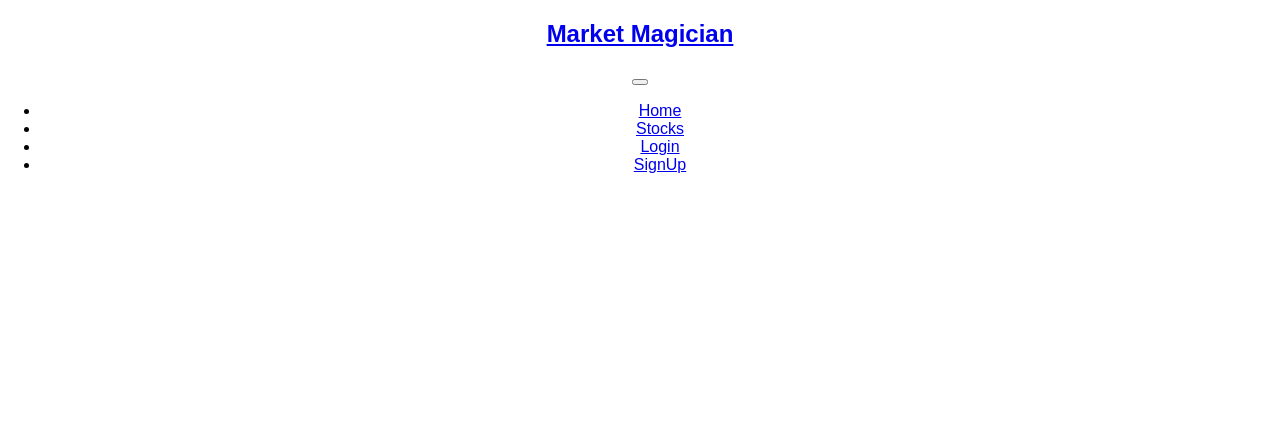
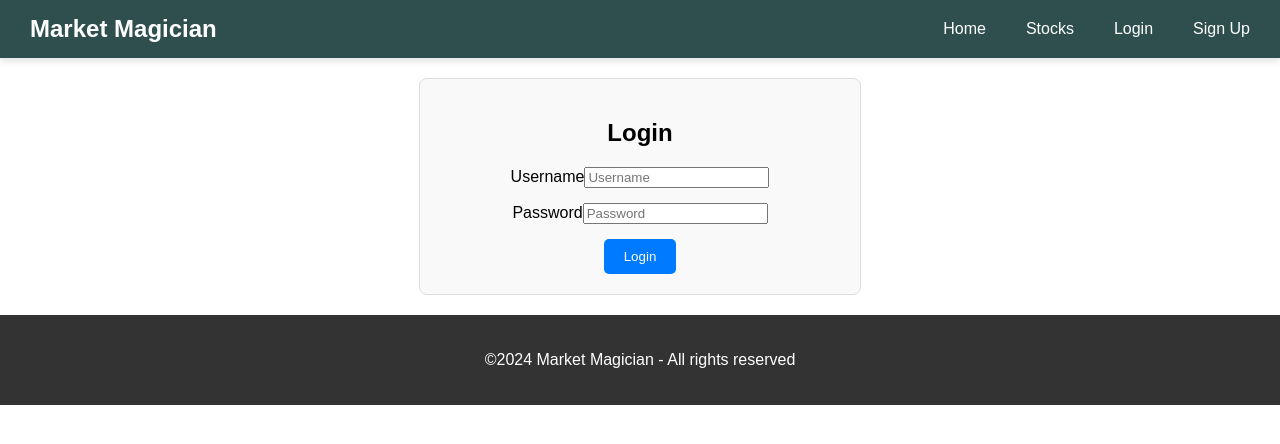
Before and after one commit to htmw/2024-TeamD, a React (Create React App) app in the folder market_magician_dev/frontend/: page /login in a window 1280 px wide. Shown: the top 444 px of the page. Built offline with nearby package versions, Linux system fonts and the light colour scheme.

Commit message:
fourth commit

```diff
--- a/market_magician_dev/frontend/package.json
+++ b/market_magician_dev/frontend/package.json
@@ -17,6 +17,7 @@
     "react-strap": "^0.0.1",
     "reactstrap": "^9.2.3",
     "redux": "^5.0.1",
+    "redux-logger": "^3.0.6",
     "web-vitals": "^2.1.4"
   },
   "scripts": {
--- a/market_magician_dev/frontend/src/App.css
+++ b/market_magician_dev/frontend/src/App.css
@@ -9,19 +9,81 @@ body {
 }
 
 .header {
-  background-color: #333;
+  background-color: #2F4F4F;
   color: white;
-  padding: 20px;
+  padding: 15px 30px;
   display: flex;
   justify-content: space-between;
   align-items: center;
+  box-shadow: 0 4px 6px rgba(0, 0, 0, 0.1);
+}
+
+.header .navbar-brand {
+  font-size: 24px;
+  font-weight: bold;
+  color: white;
+  text-decoration: none;
+}
+
+.nav {
+  display: flex;
+  gap: 20px;
 }
 
 .nav a {
-  margin-left: 20px;
   color: white;
   text-decoration: none;
+  font-size: 16px;
+  transition: color 0.3s ease;
 }
+
+.nav a:hover {
+  color: #ccc;
+}
+
+
+.navbar-toggler {
+  display: none;
+  background-color: white;
+  border: none;
+  color: #007bff;
+  font-size: 24px;
+  cursor: pointer;
+}
+
+.nav-link {
+  color: white;
+  text-decoration: none;
+  font-size: 16px;
+  margin-left: 20px;
+}
+
+
+@media (max-width: 768px) {
+  .header {
+    flex-direction: column;
+    align-items: flex-start;
+  }
+
+  .nav {
+    display: none;
+    flex-direction: column;
+    gap: 10px;
+    width: 100%;
+    margin-top: 10px;
+  }
+
+  .nav.show {
+    display: flex;
+  }
+
+  .navbar-toggler {
+    display: block;
+    align-self: flex-end;
+    margin-bottom: 10px;
+  }
+}
+
 
 .main-section {
   padding: 50px;
@@ -45,7 +107,6 @@ body {
   margin-bottom: 20px;
 }
 
-
 .specific-stock-info {
   background-color: #fff;
   padding: 40px;
@@ -63,6 +124,50 @@ body {
   border: 1px solid #ddd;
 }
 
+.learn-more-btn {
+  background-color: #007BFF;
+  color: white;
+  border: none;
+  padding: 12px 24px;
+  font-size: 16px;
+  border-radius: 5px;
+  transition: background-color 0.3s ease;
+}
+
+.learn-more-btn:hover {
+  background-color: #0056b3;
+}
+
+.login-form {
+  max-width: 400px;
+  margin: 20px auto;
+  padding: 20px;
+  border: 1px solid #ddd;
+  border-radius: 8px;
+  background-color: #f9f9f9;
+}
+
+.login-form h2 {
+  margin-bottom: 20px;
+}
+
+.form-group {
+  margin-bottom: 15px;
+}
+
+.btn-primary {
+  background-color: #007bff;
+  color: white;
+  border: none;
+  padding: 10px 20px;
+  cursor: pointer;
+  border-radius: 5px;
+}
+
+.btn-primary:hover {
+  background-color: #0056b3;
+}
+
 .footer {
   background-color: #333;
   color: white;
--- a/market_magician_dev/frontend/src/App.js
+++ b/market_magician_dev/frontend/src/App.js
@@ -1,15 +1,12 @@
-import React from "react";
-import { BrowserRouter, Routes, Route, Link } from "react-router-dom";
-import Header from "./components/Header";
-import StockInfo from "./components/StockInfo";
-import SpecificStockInfo from "./components/SpecificStockInfo";
-import Footer from "./components/Footer";
-import Stocks from "./components/Stocks";
-import Home from "./components/Home";
-import Login from "./components/Login";
-import SignUp from "./components/SignUp";
+import React from 'react';
+import { Routes, Route } from 'react-router-dom';
+import Header from './components/Header';
+import Home from './components/Home';
+import Stocks from './components/Stocks';
+import Login from './components/Login';
+import SignUp from './components/SignUp';
+import Footer from './components/Footer';
 import './App.css';
-
 
 function App() {
   return (
@@ -17,10 +14,11 @@ function App() {
       <Header />
       <Routes>
         <Route path="/" element={<Home />} />
-        <Route path="/components/Stocks" element={<Stocks />} />
-        <Route path="/components/Login" element={<Login />} />
-        <Route path="/components/SignUp" element={<SignUp />} />
+        <Route path="/stocks" element={<Stocks />} />
+        <Route path="/login" element={<Login />} />
+        <Route path="/signup" element={<SignUp />} />
       </Routes>
+      <Footer />
     </div>
   );
 }
--- a/market_magician_dev/frontend/src/components/Header.js
+++ b/market_magician_dev/frontend/src/components/Header.js
@@ -1,56 +1,18 @@
 import React from 'react';
-import { Outlet, Link } from "react-router-dom";
-import { useState } from 'react';
-import {
-    Navbar,
-    NavbarBrand,
-    Collapse,
-    NavbarToggler,
-    Nav,
-    NavItem,
-} from 'reactstrap';
-import { NavLink } from 'react-router-dom';
-
+import { Link } from 'react-router-dom';
 
 const Header = () => {
-
-    const [menuOpen, setMenuOpen] = useState(false);
-
     return (
-        <Navbar dark color='primary' sticky='top' expand='md'>
-            <NavbarBrand className='ms-5' href='/'>
-
-                <h1 className='mt-1'>Market Magician</h1>
-            </NavbarBrand>
-            <NavbarToggler onClick={() => setMenuOpen(!menuOpen)} />
-            <Collapse isOpen={menuOpen} navbar>
-                <Nav className='ms-auto' navbar>
-                    <NavItem>
-                        <NavLink className='nav-link' to='/'>
-                            <i className='fa fa-home fa-lg' /> Home
-                        </NavLink>
-                    </NavItem>
-                    <NavItem>
-                        <NavLink className='nav-link' to='/components/Stocks'>
-                            <i className='fa fa-list fa-lg' /> Stocks
-                        </NavLink>
-                    </NavItem>
-                    <NavItem>
-                        <NavLink className='nav-link' to='/components/Login'>
-                            <i className='fa fa-info fa-lg' /> Login
-                        </NavLink>
-                    </NavItem>
-                    <NavItem>
-                        <NavLink className='nav-link' to='/components/SignUp'>
-                            <i className='fa fa-address-card fa-lg' /> SignUp
-                        </NavLink>
-                    </NavItem>
-                </Nav>
-
-            </Collapse>
-        </Navbar>
+        <header className="header">
+            <Link to="/" className="navbar-brand">Market Magician</Link>
+            <nav className="nav">
+                <Link to="/" className="nav-link">Home</Link>
+                <Link to="/stocks" className="nav-link">Stocks</Link>
+                <Link to="/login" className="nav-link">Login</Link>
+                <Link to="/signup" className="nav-link">Sign Up</Link>
+            </nav>
+        </header>
     );
-
 };
 
 export default Header;
--- a/market_magician_dev/frontend/src/components/Login.js
+++ b/market_magician_dev/frontend/src/components/Login.js
@@ -34,79 +34,46 @@ const Login = () => {
     };
 
     return (
-        <>
-            <span className='navbar-text ml-auto'>
-                {currentUser ? (
-                    <div style={{ width: '4rem', height: '4rem' }}>
-                        <img
-                            src={currentUser.avatar}
-                            alt={'user'}
-                            style={{ width: '100%', height: '100%' }}
-                        />
-                    </div>
-                ) : (
-                    <Button
-                        outline
-                        onClick={() => setLoginModalOpen(true)}
-                        style={{ color: 'white', border: '1px solid white' }}
-                    >
-                        <i className='fa fa-sign-in fa-lg' /> Login
-                    </Button>
-                )}
-            </span>
-            <Modal isOpen={loginModalOpen}>
-                <ModalHeader toggle={() => setLoginModalOpen(false)}>
-                    Login
-                </ModalHeader>
-                <ModalBody>
-                    <Formik initialValues={{
-                        username: '',
-                        password: ''
-                    }}
+        <div className="login-form">
+            <h2>Login</h2>
+            <Formik
+                initialValues={{ username: '', password: '' }}
                 onSubmit={handleLogin}
                 validate={validateUserLoginForm}
             >
                 <Form>
-                            <FormGroup>
-                                <Label htmlFor='username'>
-                                    Username
-                                </Label>
+                    <div className="form-group">
+                        <label htmlFor="username">Username</label>
                         <Field
-                                    id='username'
-                                    name='username'
-                                    placeholder='Username'
-                                    className='form-control'
+                            id="username"
+                            name="username"
+                            placeholder="Username"
+                            className="form-control"
                         />
-                                <ErrorMessage name='username'>
-                                    {(msg) => <p className='text-danger'>{msg}</p>}
+                        <ErrorMessage name="username">
+                            {(msg) => <p className="text-danger">{msg}</p>}
                         </ErrorMessage>
-                            </FormGroup>
+                    </div>
 
-                            <FormGroup>
-                                <Label htmlFor='password'>
-                                    Password
-                                </Label>
+                    <div className="form-group">
+                        <label htmlFor="password">Password</label>
                         <Field
-                                    id='password'
-                                    name='password'
-                                    placeholder='Password'
-                                    className='form-control'
+                            id="password"
+                            name="password"
+                            placeholder="Password"
+                            className="form-control"
+                            type="password"
                         />
-                                <ErrorMessage name='password'>
-                                    {(msg) => <p className='text-danger'>{msg}</p>}
+                        <ErrorMessage name="password">
+                            {(msg) => <p className="text-danger">{msg}</p>}
                         </ErrorMessage>
-                            </FormGroup>
+                    </div>
 
-                            <Button type='submit' color='primary'>
-                                Login
-                            </Button>
+                    <button type="submit" className="btn btn-primary">Login</button>
                 </Form>
             </Formik>
-                </ModalBody>
-            </Modal>
-        </>
-    )
+        </div>
+    );
 };
 
-
 export default Login;
--- /dev/null
+++ b/market_magician_dev/frontend/src/components/store.js
@@ -0,0 +1,12 @@
+import { configureStore } from '@reduxjs/toolkit';
+import logger from 'redux-logger';
+import { userReducer } from './userSlice';
+
+const store = configureStore({
+    reducer: {
+        user: userReducer,
+    },
+    middleware: (getDefaultMiddleware) => getDefaultMiddleware().concat(logger),
+});
+
+export default store;
--- a/market_magician_dev/frontend/src/index.js
+++ b/market_magician_dev/frontend/src/index.js
@@ -1,6 +1,8 @@
 import React from 'react';
 import { createRoot } from 'react-dom';
-import { BrowserRouter } from "react-router-dom";
+import { BrowserRouter } from 'react-router-dom';
+import { Provider } from 'react-redux';
+import store from './components/store';
 import './index.css';
 import App from './App';
 
@@ -10,8 +12,10 @@ const root = createRoot(container);
 
 root.render(
   <React.StrictMode>
-    <BrowserRouter>
-      <App />
-    </BrowserRouter>
+    <Provider store={store}>
+      <BrowserRouter>
+        <App />
+      </BrowserRouter>
+    </Provider>
   </React.StrictMode>
 );
```
Also changed, not shown: 1 other file (tests, documents, lock files or other folders). Lines whose indentation alone changed are shown as unchanged.
